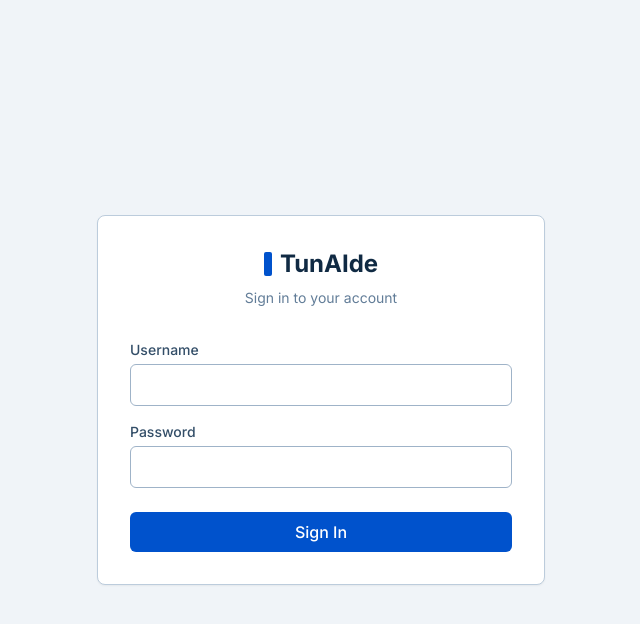
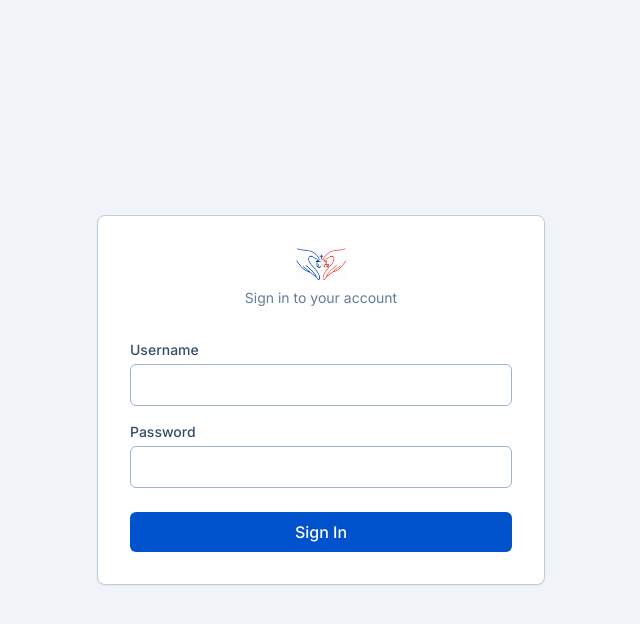
Before and after one commit to NischayDon/TunAIde, a Python web app: template app/templates/index.html in a window 1280 px wide. Shown: the top 624 px of the page, without its empty margins (319-959 px from the left). Run offline with Jinja, Linux system fonts and the light colour scheme; the template is opened without the code that fills it, so the values that code supplies are empty; some libraries are stand-ins or nearby versions.

Commit message:
feat: Add custom logo to UI

```diff
--- a/app/static/js/components.js
+++ b/app/static/js/components.js
@@ -4,8 +4,7 @@ const Components = {
             <div class="max-w-md w-full bg-white rounded-lg shadow-sm border border-slate-200 p-8">
                 <div class="text-center mb-8">
                     <h1 class="text-2xl font-bold text-slate-900 flex items-center justify-center gap-2">
-                        <span class="w-2 h-6 bg-blue-600 rounded-sm"></span>
-                        TunAIde
+                        <img src="/static/img/logo.png" alt="TunAIde Logo" class="h-8">
                     </h1>
                     <p class="text-slate-500 text-sm mt-2">Sign in to your account</p>
                 </div>
@@ -210,8 +209,7 @@ const Components = {
         <div class="w-64 bg-white border-r border-slate-200 flex flex-col h-full fixed left-0 top-0 z-10 transition-all">
             <div class="p-6">
                 <h1 class="text-xl font-bold text-slate-900 flex items-center gap-2">
-                    <span class="w-2 h-6 bg-blue-600 rounded-sm"></span>
-                    TunAIde
+                    <img src="/static/img/logo.png" alt="TunAIde Logo" class="h-8">
                 </h1>
             </div>
 
--- a/app/templates/index.html
+++ b/app/templates/index.html
@@ -129,8 +129,8 @@
     </div>
 
     <!-- Scripts -->
-    <script src="/static/js/components.js?v=14"></script>
-    <script src="/static/js/app.js?v=14"></script>
+    <script src="/static/js/components.js?v=15"></script>
+    <script src="/static/js/app.js?v=15"></script>
 </body>
 
 </html>
```
Also changed, not shown: app/Assets/logo.png (added), app/static/img/logo.png (added).
